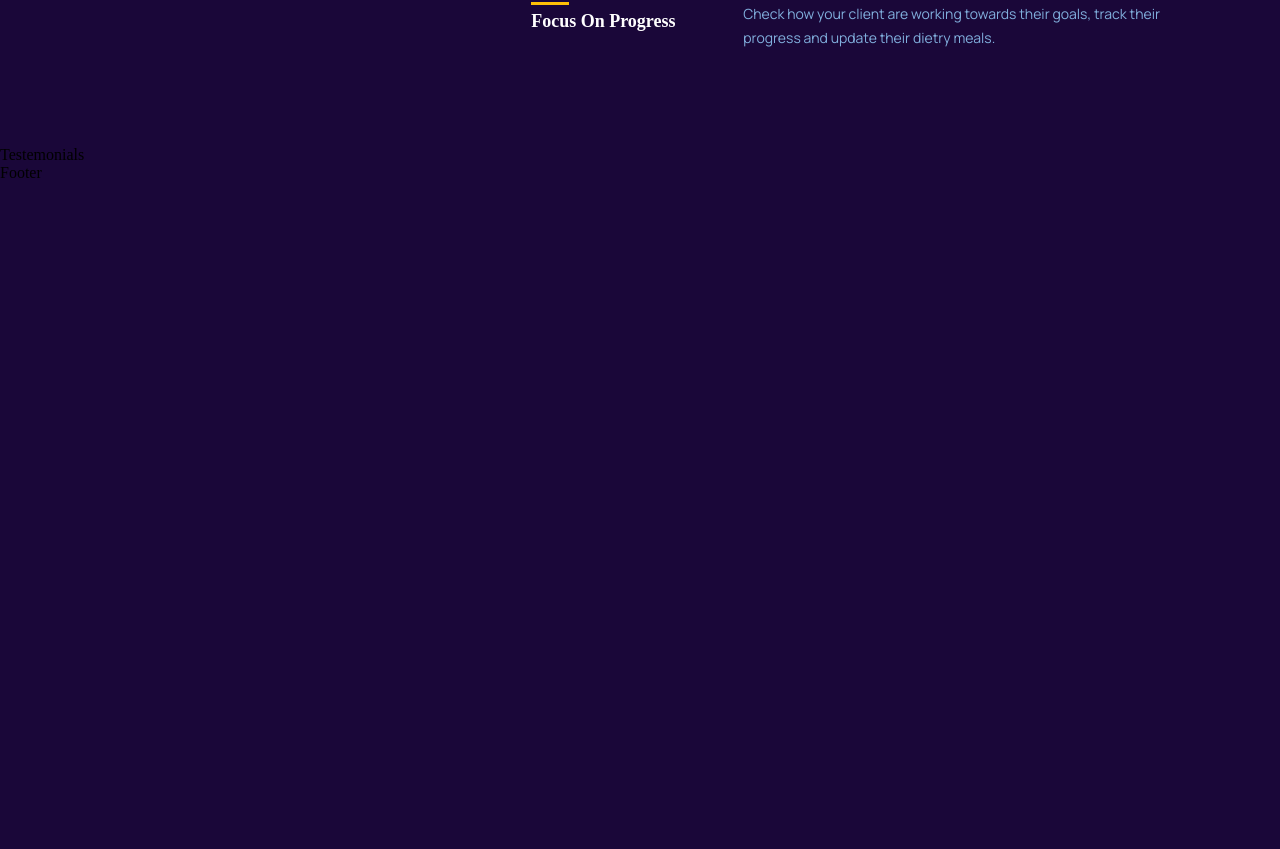
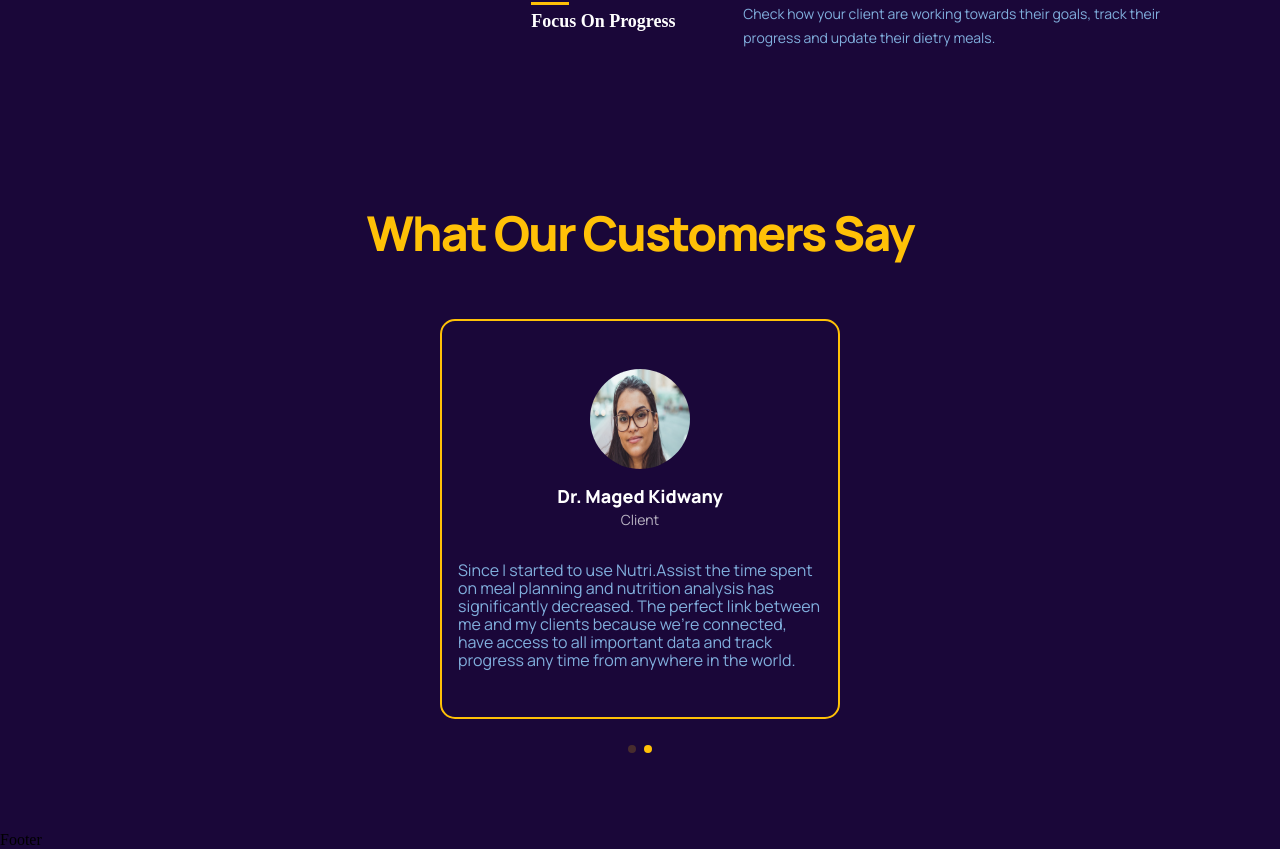
Before and after one commit to tarek-elmasri/nutri-assist, a React (Create React App) app in the folder web/: page / in a window 1280 px wide. Shown: the part 2382-3231 px from the top of the page. Before the commit the page ends 2564 px from the top, so only its background shows below. Built offline with nearby package versions, Linux system fonts and the light colour scheme; the HTML template or start-up script is replaced by a standard one.

Commit message:
[feat] add Testemonials component

```diff
--- a/web/src/components/testemonials/Testemonials.tsx
+++ b/web/src/components/testemonials/Testemonials.tsx
@@ -1,7 +1,73 @@
+import './testemonial.css';
+import p1 from '../../assets/p1.png';
 import React from 'react';
+import { Swiper, SwiperSlide } from 'swiper/react';
+import { Autoplay, Pagination, Scrollbar } from 'swiper';
+import 'swiper/css';
+import 'swiper/css/autoplay';
+import 'swiper/css/scrollbar';
+import 'swiper/css/pagination';
+
+const Testemony: React.FC<{
+  title: string;
+  img: string;
+  text: string;
+  subtitle: string;
+}> = ({ title, img, text, subtitle }) => {
+  return (
+    <div className="main__testemonials_testemony">
+      <div className="main__testemonials_testemony-container">
+        <img src={img} alt={title} />
+        <h4 style={{ color: '#FFF' }}>{title}</h4>
+        <h6>{subtitle}</h6>
+        <p>{text}</p>
+      </div>
+    </div>
+  );
+};
 
 const Testemonials = () => {
-    return <div>Testemonials</div>;
+  const testemonyList = [
+    {
+      title: 'Dr. Aya Salem',
+      subtitle: 'Nutritionist',
+      img: p1,
+      text: "Since I started to use Nutri.Assist the time spent on meal planning and nutrition analysis has significantly decreased. The perfect link between me and my clients because we're connected, have access to all important data and track progress any time from anywhere in the world."
+    },
+    {
+      title: 'Dr. Maged Kidwany',
+      subtitle: 'Client',
+      img: p1,
+      text: "Since I started to use Nutri.Assist the time spent on meal planning and nutrition analysis has significantly decreased. The perfect link between me and my clients because we're connected, have access to all important data and track progress any time from anywhere in the world."
+    }
+  ];
+  return (
+    <div className="main__testemonials section__padding">
+      <h1>What Our Customers Say</h1>
+      <div className="main__testemonials-container">
+        <Swiper
+          modules={[Autoplay, Pagination, Scrollbar]}
+          slidesPerView={1}
+          autoplay={{ delay: 4000, disableOnInteraction: false }}
+          loop
+          navigation
+          pagination={{ clickable: true }}
+          spaceBetween={15}
+        >
+          {testemonyList.map((testemony) => (
+            <SwiperSlide key={testemony.title}>
+              <Testemony
+                title={testemony.title}
+                subtitle={testemony.subtitle}
+                text={testemony.text}
+                img={testemony.img}
+              />
+            </SwiperSlide>
+          ))}
+        </Swiper>
+      </div>
+    </div>
+  );
 };
 
 export default Testemonials;
--- a/web/src/components/testemonials/testemonial.css
+++ b/web/src/components/testemonials/testemonial.css
@@ -0,0 +1,118 @@
+.main__testemonials{
+  display: -webkit-box;
+  display: -ms-flexbox;
+  display: flex;
+  -webkit-box-orient: vertical;
+  -webkit-box-direction: normal;
+      -ms-flex-direction: column;
+          flex-direction: column;
+  -webkit-box-pack: center;
+      -ms-flex-pack: center;
+          justify-content: center;
+  -webkit-box-align: center;
+      -ms-flex-align: center;
+          align-items: center;
+
+  width: 100%;
+  text-align: center;
+}
+
+.main__testemonials h1{
+  font-family: var(--font-family);
+  font-size: 48px;
+  line-height: 45px;
+  font-weight: 800;
+  letter-spacing: -0.04em;
+  color: var(--color-orange);
+}
+
+.main__testemonials-container{
+  margin-top: 1rem;
+  width: 100%;
+}
+
+.swiper-pagination-bullets span{
+  background: var(--color-orange);
+}
+.main__testemonials_testemony{
+  width: 100%;
+  margin: 3rem 0;
+  display: -webkit-box;
+  display: -ms-flexbox;
+  display: flex;
+  -webkit-box-orient: vertical;
+  -webkit-box-direction: normal;
+      -ms-flex-direction: column;
+          flex-direction: column;
+  -webkit-box-pack: center;
+      -ms-flex-pack: center;
+          justify-content: center;
+  -webkit-box-align: center;
+      -ms-flex-align: center;
+          align-items: center;
+}
+
+.main__testemonials_testemony-container{
+  padding: 3rem 1rem;
+  display: -webkit-box;
+  display: -ms-flexbox;
+  display: flex;
+  -webkit-box-orient: vertical;
+  -webkit-box-direction: normal;
+      -ms-flex-direction: column;
+          flex-direction: column;
+  -webkit-box-pack: center;
+      -ms-flex-pack: center;
+          justify-content: center;
+  -webkit-box-align: center;
+      -ms-flex-align: center;
+          align-items: center;
+  width: 100%;
+  height: 100%;
+  max-width: 400px;
+
+  border: 2px solid var(--color-orange);
+  border-radius: 15px;
+}
+
+.main__testemonials_testemony-container img{
+  width: 100px;
+  height: 100px;
+  border-radius: 50%;
+}
+
+.main__testemonials_testemony-container h4{
+  margin-top: 1rem;
+  font-family: var(--font-family);
+  font-size: 18px;
+  line-height: 22px;
+  font-weight: 800;
+  color: #FFF;
+}
+
+.main__testemonials_testemony-container h6{
+  margin-top: .25rem;
+  font-family: var(--font-family);
+  font-size: 14px;
+  line-height: 18px;
+  font-weight: 400;
+  color: rgba(255,255,255,.7);
+}
+
+.main__testemonials_testemony-container p{
+  margin-top: 2rem;
+  font-family: var(--font-family);
+  font-size: 16px;
+  line-height: 18px;
+  font-weight: 400;
+  color: var(--color-text);
+
+  text-align: start;
+}
+
+@media screen and (max-width: 500px){
+  .main__testemonials h1{
+    font-size: 28px;
+    line-height: 42px;
+  }
+}
```
Also changed, not shown: web/src/assets/p1.png (added).
